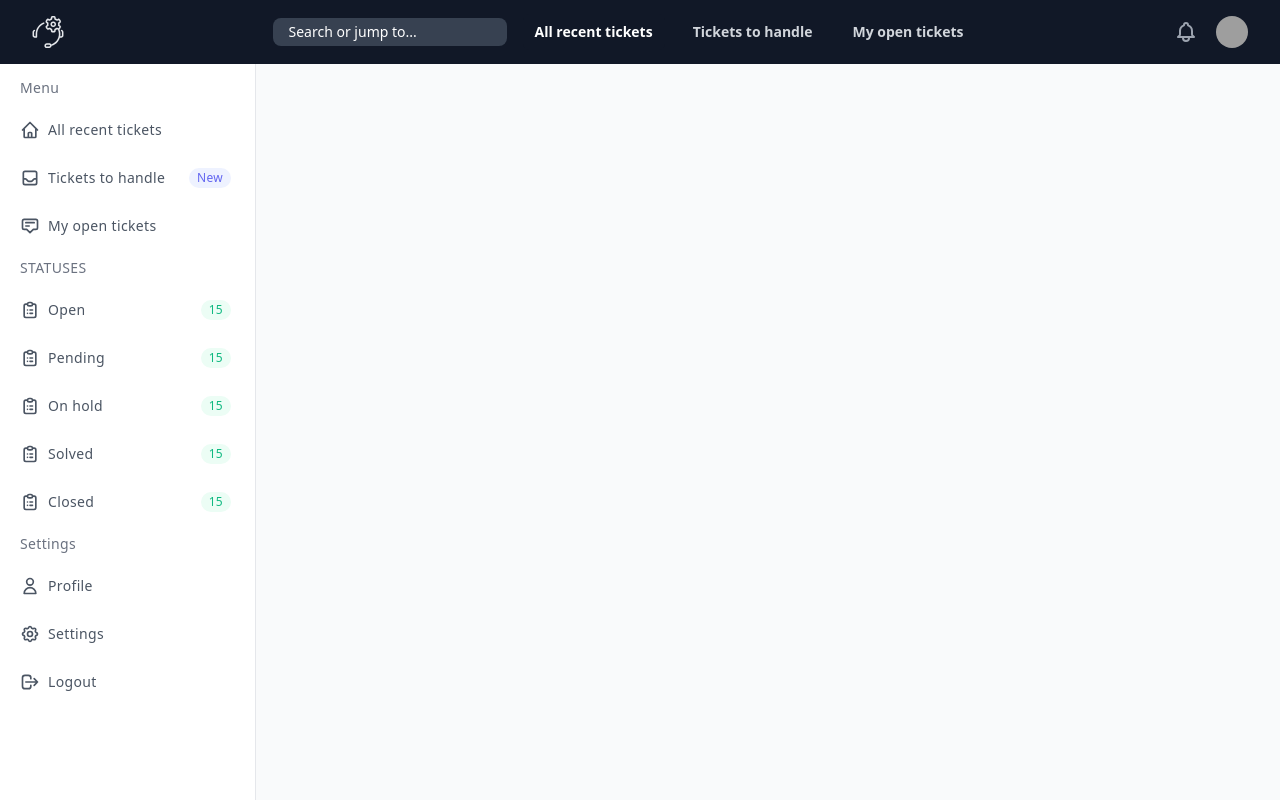
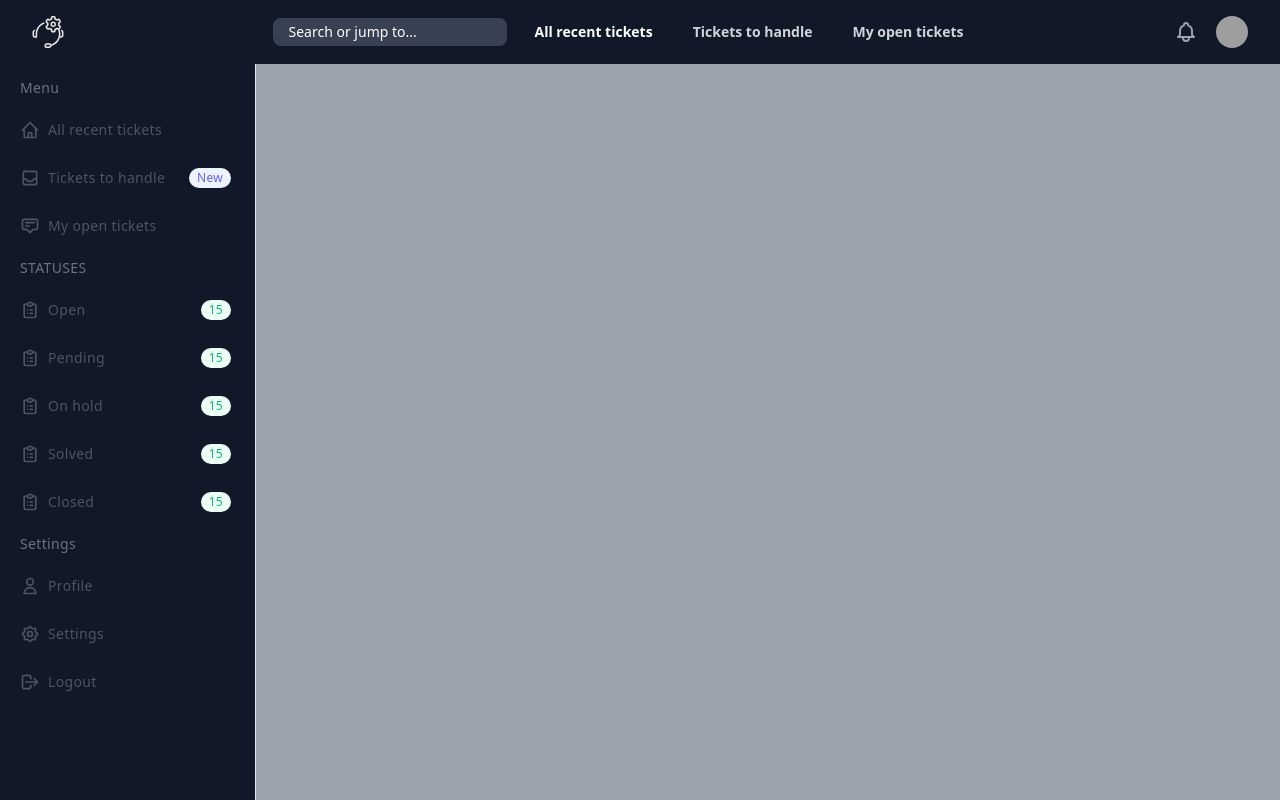
Before and after one commit to Youcode-Classe-E-2023-2024/Mouhcine-Essafi_tickets_manager, a PHP site: page / in a window 1280 px wide. Run offline with PHP 8.4, Linux system fonts and the light colour scheme; grey boxes are pictures that could not be loaded.

Commit message:
Update index.php

```diff
--- a/index.php
+++ b/index.php
@@ -56,8 +56,8 @@
       </div>
     </nav>
 
-    <div class="min-h-screen flex flex-col flex-auto flex-shrink-0 antialiased bg-gray-50 text-gray-800">
-  <div class="fixed flex flex-col top-0 left-0 w-64 bg-white h-full border-r">
+    <div class="min-h-screen flex flex-col flex-auto flex-shrink-0 antialiased bg-gray-400 text-gray-800">
+  <div class="fixed flex flex-col top-0 left-0 w-64 bg-gray-900 h-full border-r">
     <div class="flex items-center justify-center h-14 border-b">
       <div>Sidebar Navigation By iAmine</div>
     </div>
```
